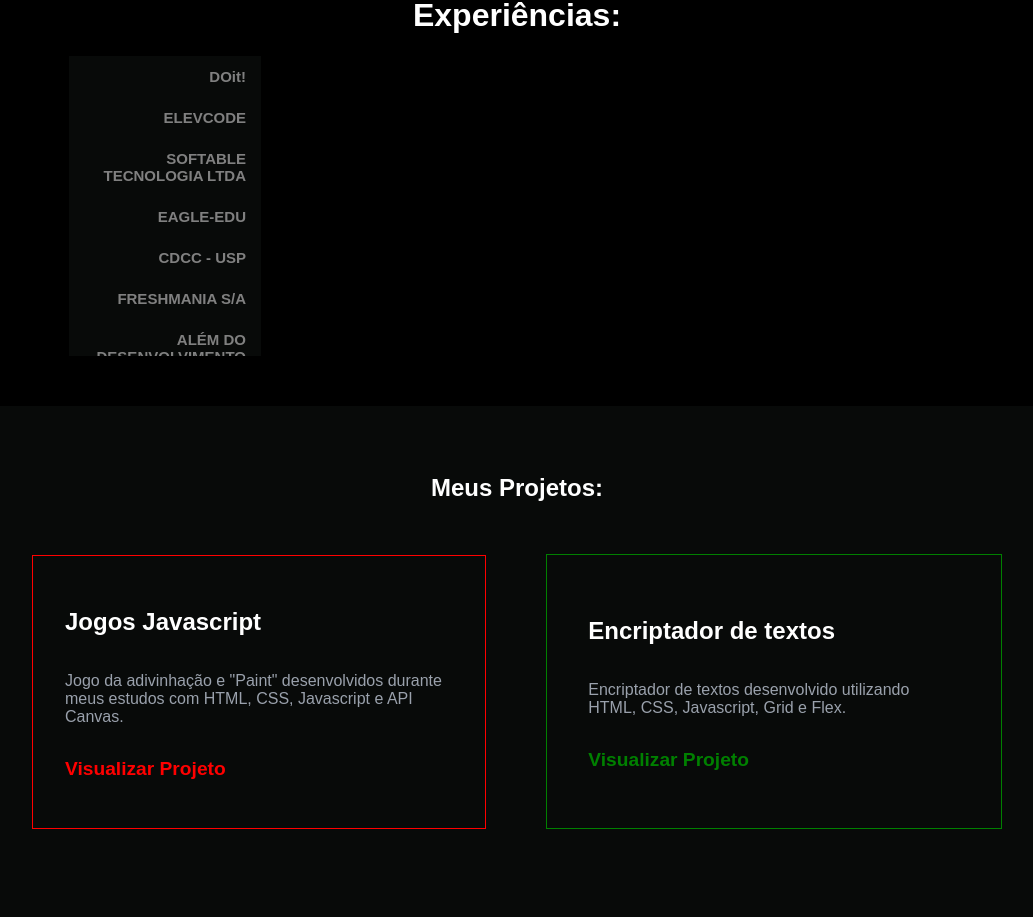
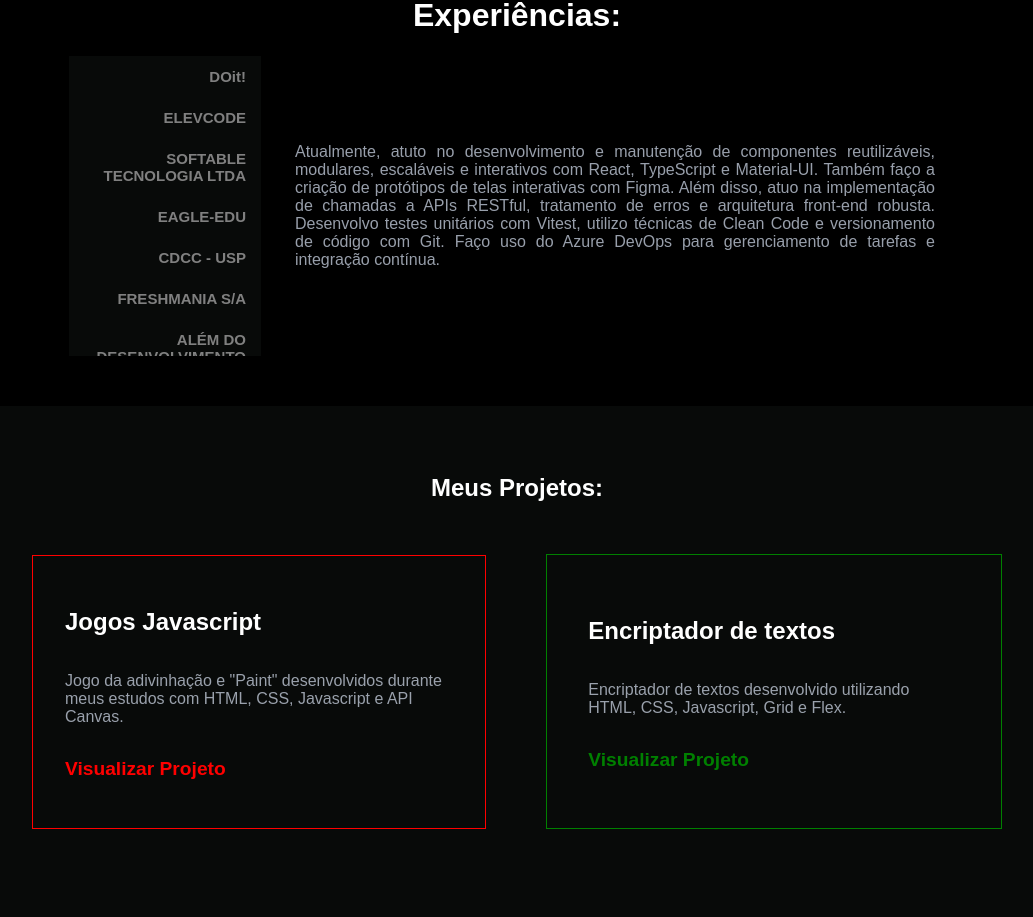
Before and after one commit to biancadizio/portfolio-app, a React (Create React App) app: page / in a window 1280 px wide. Shown: the part 1246-2163 px from the top of the page, without its empty margins (123-1156 px from the left). Built offline with nearby package versions, Linux system fonts and the light colour scheme.

Commit message:
feat: iniciando experiência na posição 0 do array

```diff
--- a/src/components/Experiences/Experiences.jsx
+++ b/src/components/Experiences/Experiences.jsx
@@ -14,7 +14,7 @@ import {
 } from './Experiences-styled';
 
 const Experiences = () => {
-  const [showDescription, setShowDescription] = useState(null);
+  const [showDescription, setShowDescription] = useState(0);
   const [scrollPercentage, setScrollPercentage] = useState(0);
   const buttonContainerRef = useRef(null);
 
```
